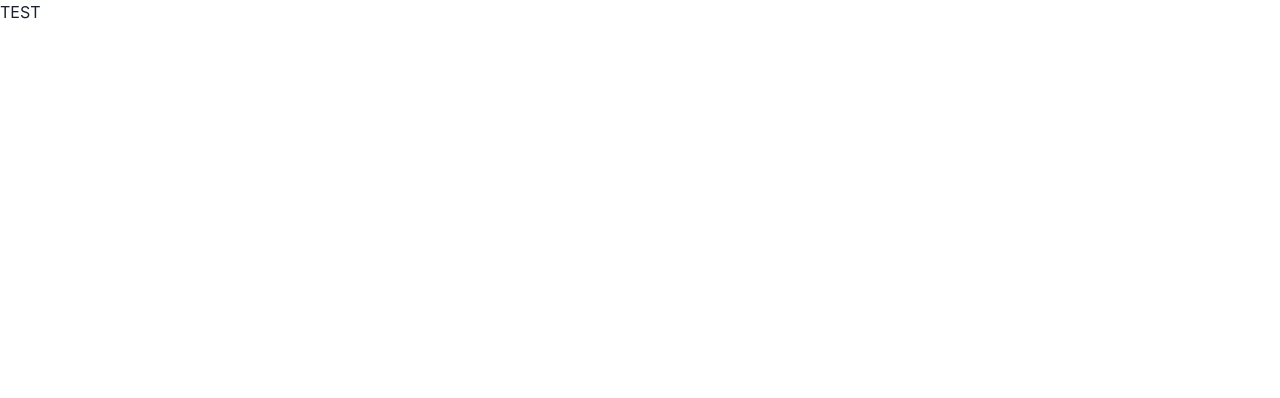
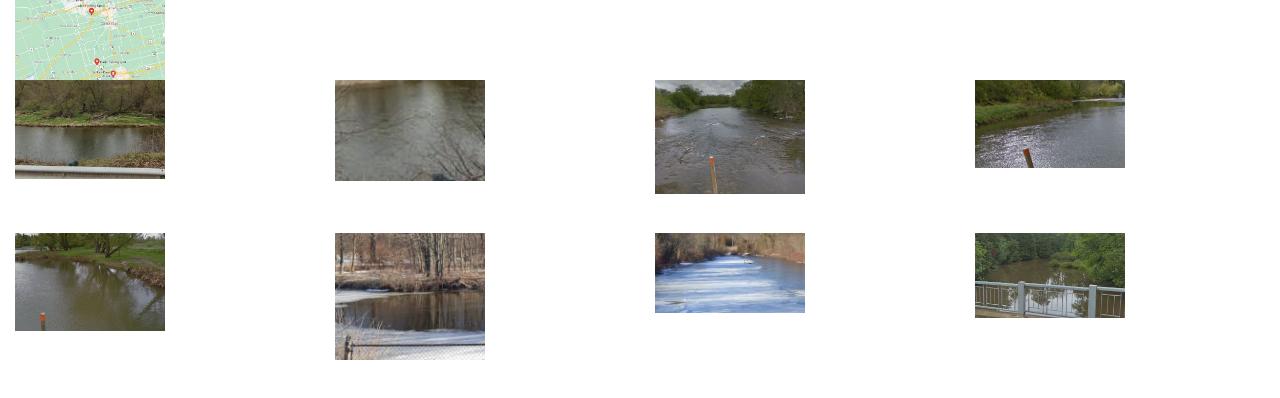
Before and after one commit to BilalShakh/FishSpot, a React (Create React App) app: page /result in a window 1280 px wide. Shown: the top 398 px of the page. Built offline with nearby package versions, Linux system fonts and the light colour scheme.

Commit message:
aded test code on App.js

```diff
--- a/package.json
+++ b/package.json
@@ -12,7 +12,7 @@
     "framer-motion": "^4.1.17",
     "react": "^17.0.2",
     "react-dom": "^17.0.2",
-    "react-scripts": "4.0.3",
+    "react-router-dom": "^5.3.0",
     "web-vitals": "^1.1.2"
   },
   "scripts": {
@@ -38,5 +38,8 @@
       "last 1 firefox version",
       "last 1 safari version"
     ]
+  },
+  "devDependencies": {
+    "react-scripts": "^4.0.3"
   }
 }
--- a/src/App.js
+++ b/src/App.js
@@ -1,11 +1,30 @@
-import logo from './logo.svg';
+import { BrowserRouter, Route, Switch, Redirect } from "react-router-dom";
+//import Home from './components/Home/Home';
+//import Registration from "./components/Registration/Registration";
+//import Spot from "./components/Spot/Spot";
+//import { Submission } from "./components/Submission/Submission";
+import Result from "./components/Result/Result"
+import Search from "./components/Search/Search"
+
 //import './App.css';
 
 function App() {
   return (
-    <div className="App">
-      TEST
-    </div>
+    <BrowserRouter>
+      <Switch>
+        <Route
+          path="/search"
+          exact
+          component={() => <Search />}
+        />
+        <Route
+          path="/result"
+          exact
+          component={() => <Result />}
+        />
+        <Redirect to="/" />
+      </Switch>
+    </BrowserRouter>
   );
 }
 
--- a/src/components/Result/Result.jsx
+++ b/src/components/Result/Result.jsx
@@ -1,23 +1,23 @@
 
 import React from "react";
 // importing image files
-import Header from '../Header/Header'
-import Footer from '../Footer/Footer'
-import samplemap from '../../assets/images/resultsamplemap.jpg';
-import spot1 from '../../assets/images/samplespotimage1-1.jpg';
-import spot2 from '../../assets/images/samplespotimage1-2.jpg';
+//import Header from '../Header/Header'
+//import Footer from '../Footer/Footer'
+import samplemap from '../../assets/images/resultsamplemap.JPG';
+import spot1 from '../../assets/images/samplespotimage1-1.JPG';
+import spot2 from '../../assets/images/samplespotimage1-2.JPG';
 import spot3 from '../../assets/images/samplespotimage2-1.jpg';
-import spot4 from '../../assets/images/spot2-2.jpg';
-import spot5 from '../../assets/images/spot2-3.jpg"';
-import spot6 from '../../assets/images/spot3-1.jpg"';
-import spot7 from '../../assets/images/spot3-2.jpg"';
-import spot8 from '../../assets/images/spot4-1.jpg"';
+import spot4 from '../../assets/images/spot2-2.JPG';
+import spot5 from '../../assets/images/spot2-3.JPG';
+import spot6 from '../../assets/images/spot3-1.JPG';
+import spot7 from '../../assets/images/spot3-2.JPG';
+import spot8 from '../../assets/images/spot4-1.JPG';
 import styles from './result.module.css';
 
 function Result() {
   return (
     <div className="result">
-      <Header></Header>
+      {/*<Header></Header> */}
       {/* full width container for all the elements*/}
       <div class="container-fluid">
         {/* bootstrap 12 columnn row */}
@@ -25,7 +25,7 @@ function Result() {
           {/* takes up all columns on all screen sizes*/}
           <div class="col-12 mapmargin">
             {/* inserting an an image, along with the alternative text for when the image can't be displayed*/}
-            <img class ="samplemap" src={samplemap} alt="google map image"/>
+            <img class ="samplemap" src={samplemap} alt="google map"/>
           </div>
         </div>
         {/* the second class "justify-conent-center" alignes the column to the center of the page*/}
@@ -36,7 +36,7 @@ function Result() {
           <div class="col-md-3 col-xs-6">
             <div class = "row">
                 <div class = "col-12">
-                  <img src={spot1} alt="Jacky Fishingspot image"/>
+                  <img src={spot1} alt="Jacky Fishingspot"/>
                 </div>
             </div>
             <div class = "row">
@@ -51,7 +51,7 @@ function Result() {
           <div class="col-md-3 col-xs-6">
             <div class = "row">
               <div class = "col-12">
-                <img src={spot2} alt="Lake Niagare image"/>
+                <img src={spot2} alt="Lake Niagare"/>
               </div>
             </div>
             <div class = "row">
@@ -65,7 +65,7 @@ function Result() {
           <div class="col-md-3 col-xs-6">
             <div class = "row">
               <div class = "col-12">
-                <img src={spot3} alt="Lake Carlisle image"/>
+                <img src={spot3} alt="Lake Carlisle"/>
               </div>
             </div>
             <div class = "row">
@@ -79,7 +79,7 @@ function Result() {
           <div class="col-md-3 col-xs-6">
             <div class = "row">
               <div class = "col-12">
-                <img src={spot4} alt="Paris Pond image"/>
+                <img src={spot4} alt="Paris Pond"/>
               </div>
             </div>
             <div class = "row">
@@ -98,7 +98,7 @@ function Result() {
           <div class="col-md-3 col-xs-6">
             <div class = "row">
               <div class = "col-12">
-                <img src={spot5} alt="John's Fishing Spots image"/>
+                <img src={spot5} alt="John's Fishing Spots"/>
               </div>
             </div>
             <div class = "row">
@@ -112,7 +112,7 @@ function Result() {
           <div class="col-md-3  col-xs-6">
             <div class = "row">
               <div class = "col-12">
-                <img src={spot6} alt="niapenco Fishing Sposts image"/>
+                <img src={spot6} alt="niapenco Fishing Sposts"/>
               </div>
             </div>
             <div class = "row">
@@ -126,7 +126,7 @@ function Result() {
           <div class="col-md-3  col-xs-6">
             <div class = "row">
               <div class = "col-12">
-                <img src={spot7} alt="Jacky Fishingspot image"/>
+                <img src={spot7} alt="Jacky Fishingspot"/>
               </div>
             </div>
             <div class = "row">
@@ -140,7 +140,7 @@ function Result() {
           <div class="col-md-3  col-xs-6">
             <div class = "row">
               <div class = "col-12">
-                <img src={spot8} alt="Cooper Creek image"/>
+                <img src={spot8} alt="Cooper Creek"/>
               </div>
             </div>
             <div class = "row">
@@ -152,7 +152,7 @@ function Result() {
           </div>
         </div>
       </div>
-      <Footer></Footer>
+      {/*<Footer></Footer> */}
     </div>
   );
 }
--- a/src/components/Search/Search.jsx
+++ b/src/components/Search/Search.jsx
@@ -1,13 +1,13 @@
 
 import React from "react";
 import styles from './search.module.css';
-import Header from '../Header/Header'
-import Footer from '../Footer/Footer'
+//import Header from '../Header/Header'
+//import Footer from '../Footer/Footer'
 
 function Search() {
   return (
     <div className="search">
-      <Header></Header>
+      {/* <Header></Header> */}
       <div class="container">
         <div class="myform">
           {/* header for the form*/}
@@ -37,7 +37,7 @@ function Search() {
           </form>
         </div>
       </div>
-      <Footer></Footer>
+      {/* <Footer></Footer> */}
     </div>
 
   );
```
Also changed, not shown: 1 other file (tests, documents, lock files or other folders).
